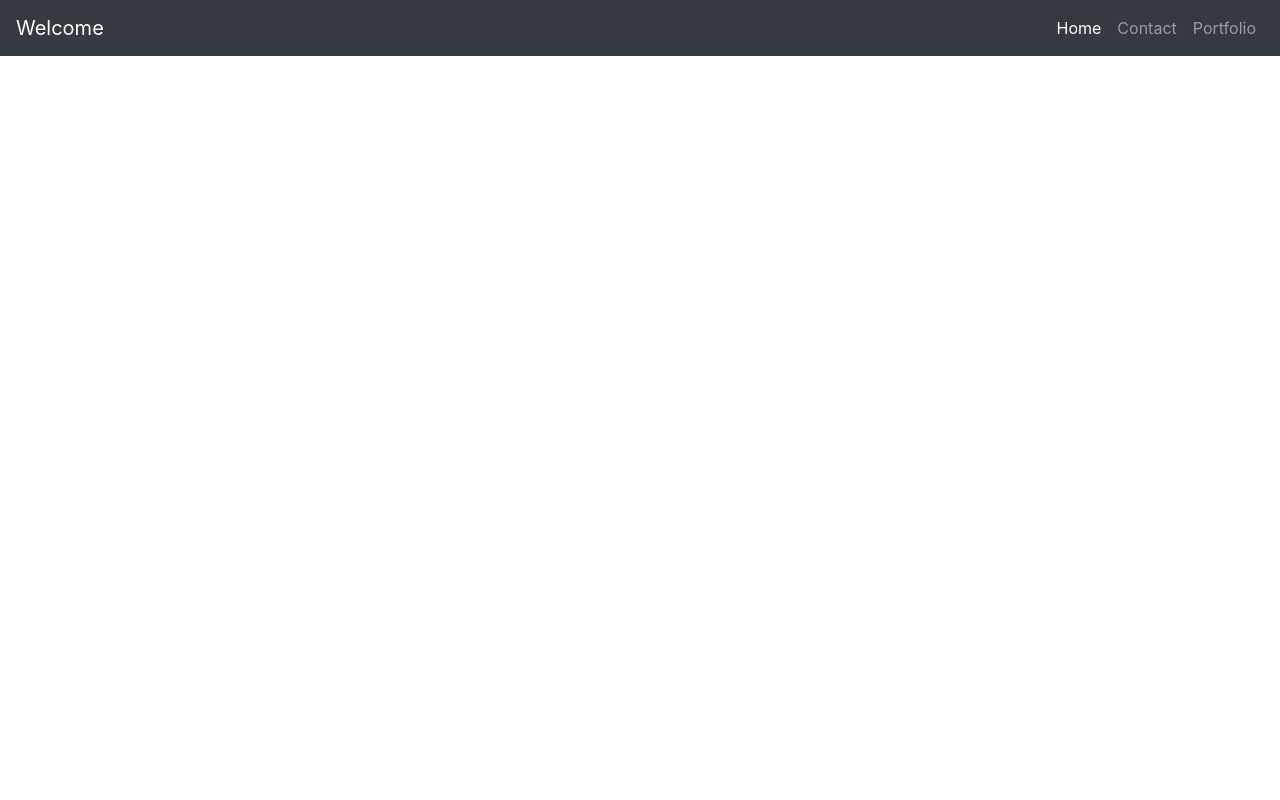
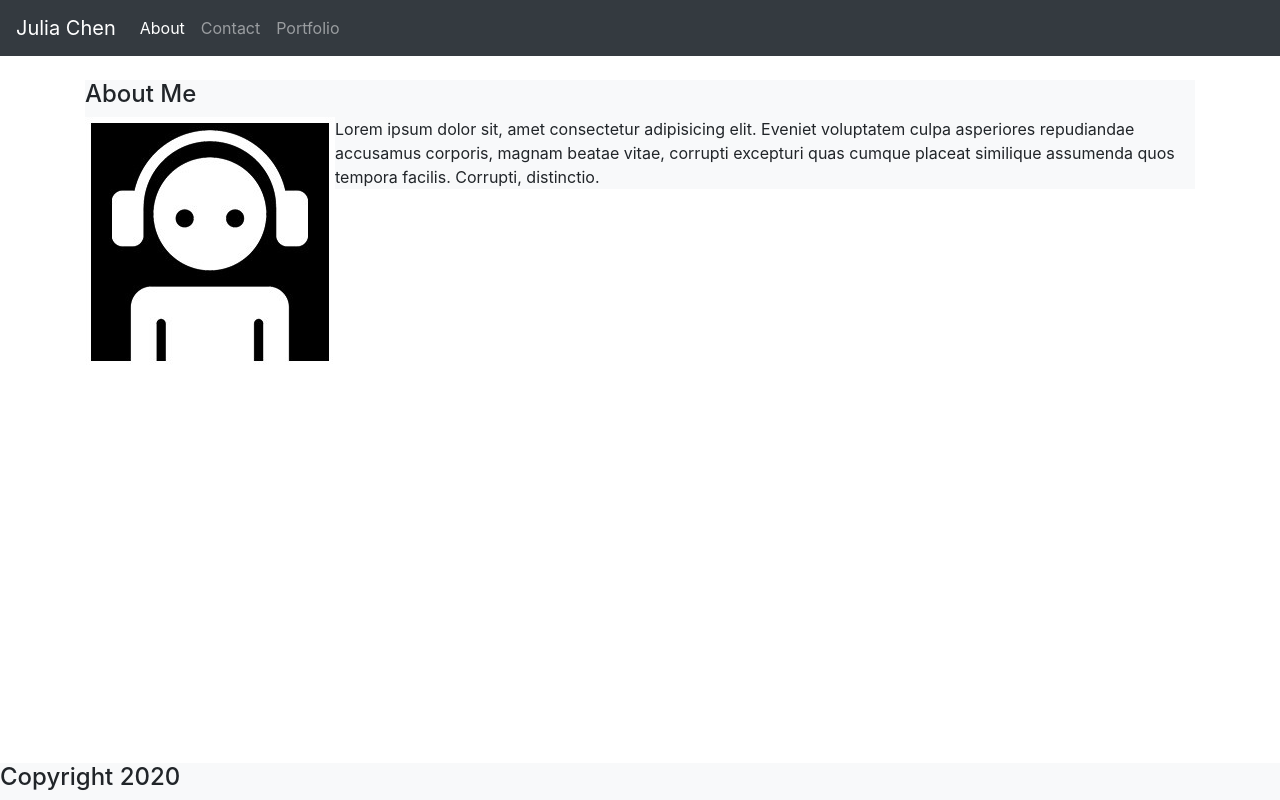
Before and after one commit to jlchen6/ResponsivePortfolio, a plain HTML site: page index.html in a window 1280 px wide. Drawn offline with nearby package versions, Linux system fonts and the light colour scheme.

Commit message:
Fixed Navbar by adding JS back, added About Me.

```diff
--- a/index.html
+++ b/index.html
@@ -2,7 +2,7 @@
 <html lang="en">
 
 <head>
-    <title>Title</title>
+    <title>About Me</title>
     <!-- Required meta tags -->
     <meta charset="utf-8">
     <meta name="viewport" content="width=device-width, initial-scale=1, shrink-to-fit=no">
@@ -10,20 +10,51 @@
     <!-- Bootstrap CSS -->
     <link rel="stylesheet" href="https://stackpath.bootstrapcdn.com/bootstrap/4.3.1/css/bootstrap.min.css"
         integrity="sha384-ggOyR0iXCbMQv3Xipma34MD+dH/1fQ784/j6cY/iJTQUOhcWr7x9JvoRxT2MZw1T" crossorigin="anonymous">
+    <!-- Bootstrap JS -->
+    <script src="https://ajax.googleapis.com/ajax/libs/jquery/3.4.1/jquery.min.js"></script>
+    <script src="https://cdnjs.cloudflare.com/ajax/libs/popper.js/1.16.0/umd/popper.min.js"></script>
+    <script src="https://maxcdn.bootstrapcdn.com/bootstrap/4.4.1/js/bootstrap.min.js"></script>
 </head>
 
 <body>
-    <nav class="navbar navbar-dark bg-dark">
-        <a class="navbar-brand" href="#">Welcome</a>
-        <div class="navbar-expand-md" id="navbarNavAltMarkup">
-            <div class="navbar-nav">
-                <a class="nav-item nav-link active" href="index.html">Home <span class="sr-only">(current)</span></a>
-                <a class="nav-item nav-link" href="contact.html">Contact</a>
-                <a class="nav-item nav-link" href="portfolio.html">Portfolio</a>
-            </div>
+    <!-- Header navbar. Contains links to the other pages. Responsive design collapses the links for smaller screens -->
+    <nav class="navbar navbar-expand-sm bg-dark navbar-dark">
+        <a class="navbar-brand" href="#">Julia Chen</a>
+        <!-- Creates a toggle menu button for responsive design. Pops out a list of nav links when clicked. -->
+        <button class="navbar-toggler" type="button" data-toggle="collapse" data-target="#collapsibleNavbar">
+            <span class="navbar-toggler-icon"></span>
+        </button>
+        <!-- Nav links. The current page is highlighted -->
+        <div class="collapse navbar-collapse" id="collapsibleNavbar">
+            <ul class="navbar-nav">
+                <li class="nav-item">
+                    <a class="nav-item nav-link active" href="index.html">About <span
+                            class="sr-only">(current)</span></a>
+                </li>
+                <li class="nav-item">
+                    <a class="nav-item nav-link" href="contact.html">Contact</a>
+                </li>
+                <li class="nav-item">
+                    <a class="nav-item nav-link" href="portfolio.html">Portfolio</a>
+                </li>
+            </ul>
         </div>
     </nav>
+    <br>
 
+    <div class="container">
+        <div class="text-black bg-light">
+            <h4 class="header">About Me</h4>
+            <img class="float-left img-fluid" src="icon.jpg" alt="Picture of Me">
+            <p>Lorem ipsum dolor sit, amet consectetur adipisicing elit. Eveniet voluptatem culpa
+                asperiores repudiandae accusamus corporis, magnam beatae vitae, corrupti excepturi quas cumque placeat
+                similique assumenda quos tempora facilis. Corrupti, distinctio.</p>
+        </div>
+    </div>
+
+    <footer class="footer bg-light fixed-bottom">
+        <h4>Copyright 2020</h4>
+      </footer>
 </body>
 
 </html>
```
Also changed, not shown: contact.html (+30 -8 lines), portfolio.html (+30 -8 lines), icon.jpg (added).
